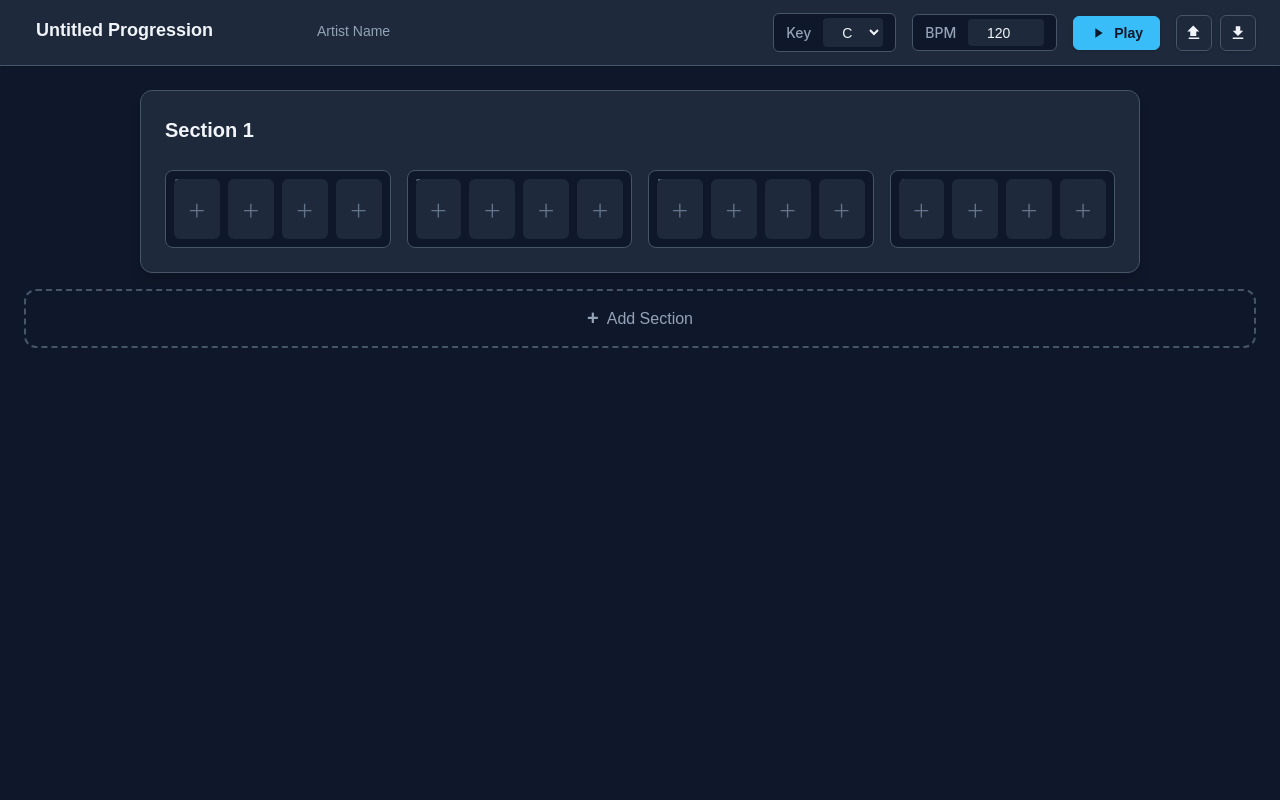
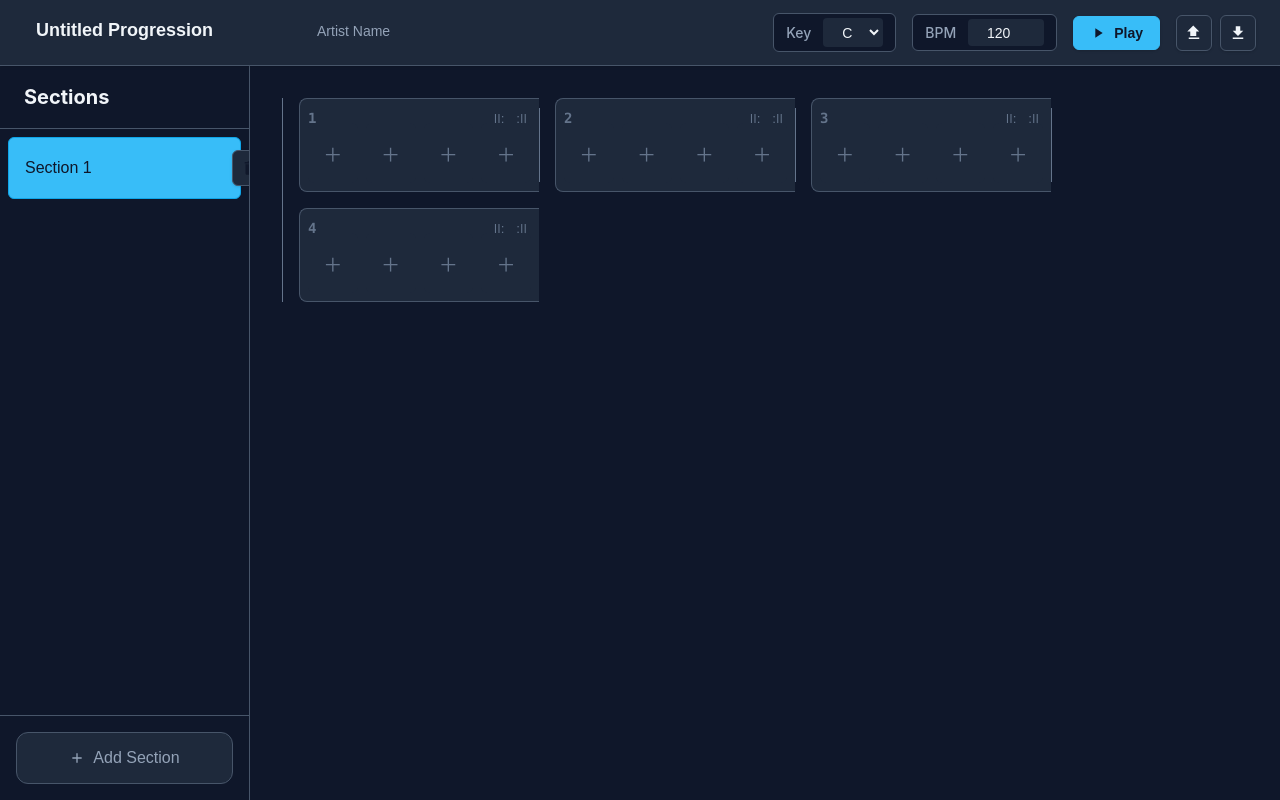
Before and after one commit to DonElDoug/chord_sheet, a plain HTML site: page index.html in a window 1280 px wide. Drawn offline with Linux system fonts and the light colour scheme.

Commit message:
feat: Refactor UI to stage-friendly layout with repeats

```diff
--- a/app.js
+++ b/app.js
@@ -16,6 +16,7 @@
 class ChordProgressionApp {
   constructor() {
     this.progression = this.getDefaultProgression();
+    this.activeSectionId = null;
     this.isPlaying = false;
     this.playInterval = null;
     this.audioContext = null;
@@ -34,8 +35,10 @@ class ChordProgressionApp {
     if (this.progression.sections.length === 0) {
       this.addSection();
     } else {
-      this.render();
+      // If we have sections, make the first one active
+      this.activeSectionId = this.progression.sections[0]?.id;
     }
+    this.render();
   }
 
   // ===== DATA & STATE MANAGEMENT =====
@@ -65,9 +68,9 @@ class ChordProgressionApp {
       const saved = localStorage.getItem('chordProgression');
       if (saved) {
         const parsed = JSON.parse(saved);
-        // Basic validation to ensure we're not loading malformed data
         if (parsed && Array.isArray(parsed.sections)) {
           this.progression = { ...this.getDefaultProgression(), ...parsed };
+          this.activeSectionId = this.progression.sections[0]?.id;
         }
       }
     } catch (e) {
@@ -79,20 +82,25 @@ class ChordProgressionApp {
   updateProgressionField(field, value) {
     if (field in this.progression) {
       this.progression[field] = value;
-      if (field === 'key' || field === 'displayMode') {
-        this.render();
-      }
       this.saveToStorage();
     }
   }
 
-  // ===== AUDIO SYSTEM =====
+  setActiveSection(sectionId) {
+    this.activeSectionId = sectionId;
+    this.render();
+  }
+
+  getActiveSection() {
+    return this.progression.sections.find(s => s.id === this.activeSectionId);
+  }
+
+  // ===== AUDIO SYSTEM (omitted for brevity, assuming no changes) =====
   initAudio() {
     try {
       this.audioContext = new (window.AudioContext || window.webkitAudioContext)();
     } catch (e) {
       console.warn('Web Audio API not supported. Playback will be disabled.');
-      alert('Your browser does not support the Web Audio API, so playback is disabled.');
     }
   }
 
@@ -153,6 +161,7 @@ class ChordProgressionApp {
     });
   }
 
+
   // ===== PLAYBACK CONTROLS =====
   togglePlayback() {
     if (this.audioContext && this.audioContext.state === 'suspended') {
@@ -162,8 +171,8 @@ class ChordProgressionApp {
   }
 
   startPlayback() {
-    const allBars = this.progression.sections.flatMap(s => s.bars);
-    if (allBars.length === 0) return;
+    const activeSection = this.getActiveSection();
+    if (!activeSection || activeSection.bars.length === 0) return;
 
     this.isPlaying = true;
     this.updatePlayButton();
@@ -173,22 +182,30 @@ class ChordProgressionApp {
     const barDurationMs = beatDuration * 4 * 1000;
 
     const tick = () => {
-      const bar = allBars[this.currentBarIndex];
+      const bar = activeSection.bars[this.currentBarIndex];
       this.highlightBar(bar.id);
 
-      // Play the first valid chord in the bar
       const chordToPlay = bar.chords.find(c => c);
       if (chordToPlay) {
         this.playChord(chordToPlay);
       }
 
       this.currentBarIndex++;
-      if (this.currentBarIndex >= allBars.length) {
+      if (this.currentBarIndex >= activeSection.bars.length) {
+        // Handle repeats
+        const lastBar = activeSection.bars[activeSection.bars.length - 1];
+        if (lastBar.repeatEnd) {
+          const repeatStartIndex = activeSection.bars.findIndex(b => b.repeatStart);
+          this.currentBarIndex = repeatStartIndex !== -1 ? repeatStartIndex : 0;
+          // Play again immediately
+          tick();
+          return;
+        }
         this.stopPlayback();
       }
     };
 
-    tick(); // Play first bar immediately
+    tick();
     if (this.isPlaying) {
       this.playInterval = setInterval(tick, barDurationMs);
     }
@@ -229,7 +246,6 @@ class ChordProgressionApp {
     this.clearHighlights();
     const barEl = document.querySelector(`.bar[data-id="${barId}"]`);
     if (barEl) {
-      // Highlight the first slot of the bar
       const firstSlot = barEl.querySelector('.slot');
       if (firstSlot) {
         firstSlot.classList.add('playing');
@@ -244,7 +260,8 @@ class ChordProgressionApp {
   // ===== DOM MANIPULATION & RENDERING =====
   render() {
     this.renderSongInfo();
-    this.renderSections();
+    this.renderSectionList();
+    this.renderBars();
     this.saveToStorage();
   }
 
@@ -255,50 +272,68 @@ class ChordProgressionApp {
     document.getElementById('bpmInput').value = this.progression.bpm;
   }
 
-  renderSections() {
-    const sectionsContainer = document.querySelector('.sections');
-    sectionsContainer.innerHTML = '';
-    let globalBarIndex = 1;
+  renderSectionList() {
+    const sectionListContainer = document.querySelector('.section-list');
+    sectionListContainer.innerHTML = '';
     this.progression.sections.forEach(section => {
-      const sectionEl = this.createSectionElement(section, globalBarIndex);
-      sectionsContainer.appendChild(sectionEl);
-      globalBarIndex += section.bars.length;
+      const itemEl = document.createElement('div');
+      itemEl.className = 'section-list-item';
+      itemEl.dataset.id = section.id;
+      if (section.id === this.activeSectionId) {
+        itemEl.classList.add('active');
+      }
+
+      itemEl.innerHTML = `
+        <input class="section-item-name" value="${section.name}" data-action="update-section-name" placeholder="Section Name" />
+        <button class="header-btn icon-btn delete-section-btn" data-action="delete-section" title="Delete Section">
+          <svg viewBox="0 0 24 24" width="14" height="14"><path d="M6 19c0 1.1.9 2 2 2h8c1.1 0 2-.9 2-2V7H6v12zM19 4h-3.5l-1-1h-5l-1 1H5v2h14V4z"/></svg>
+        </button>
+      `;
+      sectionListContainer.appendChild(itemEl);
     });
   }
 
-  createSectionElement(section, startingBarNum) {
-    const sectionEl = document.createElement('div');
-    sectionEl.className = 'section';
-    sectionEl.dataset.id = section.id;
+  renderBars() {
+    const barsContainer = document.querySelector('.bars-container');
+    barsContainer.innerHTML = '';
+    const activeSection = this.getActiveSection();
 
-    sectionEl.innerHTML = `
-      <div class="section-header">
-        <input class="section-title" value="${section.name}" data-action="update-section-name" placeholder="Section Name" />
-        <div class="section-controls">
-          <button class="header-btn icon-btn" data-action="add-bar" title="Add Bar">
-            <svg viewBox="0 0 24 24"><path d="M19 13h-6v6h-2v-6H5v-2h6V5h2v6h6v2z"/></svg>
-          </button>
-          <button class="header-btn icon-btn delete-section-btn" data-action="delete-section" title="Delete Section">
-            <svg viewBox="0 0 24 24"><path d="M6 19c0 1.1.9 2 2 2h8c1.1 0 2-.9 2-2V7H6v12zM19 4h-3.5l-1-1h-5l-1 1H5v2h14V4z"/></svg>
-          </button>
+    if (!activeSection) {
+      barsContainer.innerHTML = `
+        <div class="no-section-selected">
+          <p>Select a section on the left to view its bars, or add a new one.</p>
+        </div>`;
+      return;
+    }
+
+    activeSection.bars.forEach((bar, index) => {
+      const barEl = this.createBarElement(activeSection.id, bar, index + 1);
+      barsContainer.appendChild(barEl);
+    });
+  }
+
+  createBarElement(sectionId, bar, barNumber) {
+    const barEl = document.createElement('div');
+    barEl.className = 'bar';
+    barEl.dataset.id = bar.id;
+    if (bar.repeatStart) barEl.classList.add('repeat-start');
+    if (bar.repeatEnd) barEl.classList.add('repeat-end');
+
+    barEl.innerHTML = `
+      <div class="bar-header">
+        <div class="bar-number">${barNumber}</div>
+        <div class="bar-controls">
+          <button class="repeat-btn ${bar.repeatStart ? 'active' : ''}" data-action="toggle-repeat-start" title="Toggle Repeat Start">||:</button>
+          <button class="repeat-btn ${bar.repeatEnd ? 'active' : ''}" data-action="toggle-repeat-end" title="Toggle Repeat End">:||</button>
         </div>
       </div>
-      <div class="bars-grid">
-        ${section.bars.map((bar, i) => this.createBarHTML(section.id, bar, i + startingBarNum)).join('')}
+      <div class="slots">
+        ${bar.chords.map((chord, slotIndex) => this.createSlotHTML(sectionId, bar.id, slotIndex, chord)).join('')}
       </div>
+      ${bar.repeatStart ? '<div class="repeat-sign repeat-start-sign">||:</div>' : ''}
+      ${bar.repeatEnd ? '<div class="repeat-sign repeat-end-sign">:||</div>' : ''}
     `;
-    return sectionEl;
-  }
-
-  createBarHTML(sectionId, bar, barNumber) {
-    return `
-      <div class="bar" data-id="${bar.id}">
-        <div class="bar-number">${barNumber}</div>
-        <div class="slots">
-          ${bar.chords.map((chord, slotIndex) => this.createSlotHTML(sectionId, bar.id, slotIndex, chord)).join('')}
-        </div>
-      </div>
-    `;
+    return barEl;
   }
 
   createSlotHTML(sectionId, barId, slotIndex, chord) {
@@ -320,7 +355,6 @@ class ChordProgressionApp {
   }
 
   getDisplayChord(chord) {
-    // This logic can be expanded for absolute chords
     return chord.root;
   }
 
@@ -332,12 +366,16 @@ class ChordProgressionApp {
       bars: Array.from({ length: 4 }, () => this.createEmptyBar())
     };
     this.progression.sections.push(newSection);
+    this.activeSectionId = newSection.id;
     this.render();
   }
 
   deleteSection(sectionId) {
     if (confirm('Are you sure you want to delete this section?')) {
       this.progression.sections = this.progression.sections.filter(s => s.id !== sectionId);
+      if (this.activeSectionId === sectionId) {
+        this.activeSectionId = this.progression.sections[0]?.id || null;
+      }
       this.render();
     }
   }
@@ -350,18 +388,22 @@ class ChordProgressionApp {
     }
   }
 
-  addBar(sectionId) {
-    const section = this.progression.sections.find(s => s.id === sectionId);
-    if (section) {
-      section.bars.push(this.createEmptyBar());
-      this.render();
+  toggleRepeat(barId, type) {
+    const section = this.getActiveSection();
+    const bar = section?.bars.find(b => b.id === barId);
+    if (bar) {
+      bar[type] = !bar[type];
+      this.renderBars();
+      this.saveToStorage();
     }
   }
 
   createEmptyBar() {
     return {
       id: `b_${Date.now()}_${Math.random()}`,
-      chords: [null, null, null, null]
+      chords: [null, null, null, null],
+      repeatStart: false,
+      repeatEnd: false
     };
   }
 
@@ -372,9 +414,10 @@ class ChordProgressionApp {
       if (newChordData) {
         bar.chords[slotIndex] = { ...bar.chords[slotIndex], ...newChordData };
       } else {
-        bar.chords[slotIndex] = null; // Clear the chord
+        bar.chords[slotIndex] = null;
       }
-      this.render();
+      this.renderBars();
+      this.saveToStorage();
     }
   }
 
@@ -422,16 +465,17 @@ class ChordProgressionApp {
 
   // ===== EVENT HANDLING =====
   setupEventListeners() {
-    // Delegated main click handler
     document.addEventListener('click', e => {
       const target = e.target;
       const actionEl = target.closest('[data-action]');
+      const sectionItemEl = target.closest('.section-list-item');
 
       if (actionEl) {
+        e.stopPropagation();
         const action = actionEl.dataset.action;
         const value = actionEl.dataset.value;
         const slotEl = target.closest('.slot');
-        const sectionEl = target.closest('.section');
+        const barEl = target.closest('.bar');
 
         switch (action) {
           case 'select-chord':
@@ -443,29 +487,30 @@ class ChordProgressionApp {
             this.closeAllSelectors();
             break;
           case 'delete-chord':
-            e.stopPropagation();
             this.updateChord(slotEl.dataset.sectionId, slotEl.dataset.barId, slotEl.dataset.slotIndex, null);
             break;
           case 'add-section':
             this.addSection();
             break;
-          case 'add-bar':
-            this.addBar(sectionEl.dataset.id);
+          case 'delete-section':
+            this.deleteSection(target.closest('.section-list-item').dataset.id);
             break;
-          case 'delete-section':
-            this.deleteSection(sectionEl.dataset.id);
+          case 'toggle-repeat-start':
+            this.toggleRepeat(barEl.dataset.id, 'repeatStart');
+            break;
+          case 'toggle-repeat-end':
+            this.toggleRepeat(barEl.dataset.id, 'repeatEnd');
             break;
         }
+      } else if (sectionItemEl) {
+        this.setActiveSection(sectionItemEl.dataset.id);
       } else if (target.closest('.slot')) {
-        // Open chord selector on left click
         this.openChordSelector(target.closest('.slot'));
       } else if (!target.closest('.chord-selector, .extension-selector')) {
-        // Close selectors if clicking outside
         this.closeAllSelectors();
       }
     });
 
-    // Delegated context menu (right-click) handler
     document.addEventListener('contextmenu', e => {
       const slotEl = e.target.closest('.slot');
       if (slotEl && slotEl.classList.contains('has-chord')) {
@@ -474,16 +519,16 @@ class ChordProgressionApp {
       }
     });
 
-    // Delegated input/change handler
     document.addEventListener('input', e => {
       const target = e.target;
       if (target.dataset.field) {
         this.updateProgressionField(target.dataset.field, target.value);
       } else if (target.dataset.action === 'update-section-name') {
-        const sectionId = target.closest('.section').dataset.id;
+        const sectionId = target.closest('.section-list-item').dataset.id;
         this.updateSectionName(sectionId, target.value);
       }
     });
+
     document.addEventListener('change', e => {
         const target = e.target;
         if (target.dataset.field) {
@@ -491,11 +536,9 @@ class ChordProgressionApp {
         }
     });
 
-    // Global handlers
     document.getElementById('playBtn').addEventListener('click', () => this.togglePlayback());
     document.querySelector('.btn-import').addEventListener('click', () => this.importJSON());
     document.querySelector('.btn-export').addEventListener('click', () => this.exportJSON());
-    document.querySelector('.btn-add-section').addEventListener('click', () => this.addSection());
 
     document.addEventListener('keydown', e => {
       if (e.key === 'Escape') this.closeAllSelectors();
@@ -519,6 +562,7 @@ class ChordProgressionApp {
           const imported = JSON.parse(event.target.result);
           if (imported && Array.isArray(imported.sections)) {
             this.progression = { ...this.getDefaultProgression(), ...imported };
+            this.activeSectionId = this.progression.sections[0]?.id || null;
             this.stopPlayback();
             this.render();
           } else {
--- a/index.html
+++ b/index.html
@@ -63,16 +63,28 @@
     </div>
   </header>
 
-  <main class="main">
-    <div class="sections">
-      <!-- Sections will be dynamically inserted here -->
-    </div>
-
-    <div class="add-section-area">
-      <button class="btn-add-section">
-        <span class="add-icon">+</span>
-        <span>Add Section</span>
-      </button>
+  <main class="main-container">
+    <aside class="section-sidebar">
+      <div class="section-list-header">
+        <h3>Sections</h3>
+      </div>
+      <div class="section-list">
+        <!-- Section list will be dynamically inserted here -->
+      </div>
+      <div class="sidebar-footer">
+        <button class="btn-add-section" data-action="add-section">
+          <svg viewBox="0 0 24 24" width="16" height="16" fill="currentColor"><path d="M19 13h-6v6h-2v-6H5v-2h6V5h2v6h6v2z"/></svg>
+          <span>Add Section</span>
+        </button>
+      </div>
+    </aside>
+    <div class="content-area">
+      <div class="bars-container">
+        <!-- Bars of the active section will be dynamically inserted here -->
+        <div class="no-section-selected">
+          <p>Select a section on the left to view its bars.</p>
+        </div>
+      </div>
     </div>
   </main>
 
--- a/styles.css
+++ b/styles.css
@@ -364,108 +364,231 @@ body {
 }
 
 /* ===== MAIN LAYOUT ===== */
-.main {
+.main-container {
+  display: flex;
   flex: 1;
-  overflow-y: auto;
-  padding: 1.5rem;
+  overflow: hidden; /* Prevent whole page scroll */
 }
 
-.sections {
+.section-sidebar {
+  width: 250px;
+  background: var(--bg);
+  border-right: 1px solid var(--border);
   display: flex;
   flex-direction: column;
-  gap: 2.5rem;
-  max-width: 1000px;
-  margin: 0 auto;
+  flex-shrink: 0;
 }
 
-.section {
-  background: var(--surface);
-  border-radius: var(--radius-lg);
-  padding: 1.5rem;
-  box-shadow: var(--shadow-lg);
-  border: 1px solid var(--border);
-  position: relative;
+.section-list-header {
+  padding: 1rem 1.5rem;
+  border-bottom: 1px solid var(--border);
+  flex-shrink: 0;
 }
 
-.section-header {
+.section-list-header h3 {
+  font-size: 1.25rem;
+  color: var(--text);
+}
+
+.section-list {
+  overflow-y: auto;
+  flex: 1;
+  padding: 0.5rem;
+}
+
+.section-list-item {
   display: flex;
   justify-content: space-between;
   align-items: center;
-  margin-bottom: 1.5rem;
+  padding: 0.75rem 1rem;
+  border-radius: 6px;
+  cursor: pointer;
+  transition: background-color 0.2s ease;
+  border: 1px solid transparent;
 }
 
-.section-title {
-  font-size: 1.25rem;
-  font-weight: 600;
-  color: var(--text);
+.section-list-item:hover {
+  background-color: var(--surface-hover);
+}
+
+.section-list-item.active {
+  background-color: var(--accent);
+  color: var(--bg);
+  font-weight: 700;
+  border-color: var(--accent-dark);
+}
+
+.section-list-item.active .section-item-name {
+  color: var(--bg);
+}
+
+.section-item-name {
+  font-weight: 500;
+  color: var(--text-muted);
+  flex: 1;
   background: transparent;
   border: none;
-  padding: 0.25rem 0.5rem;
-  margin-left: -0.5rem;
-  border-radius: 6px;
-  transition: background 0.2s ease;
+  color: inherit;
+  font-size: inherit;
+  padding: 0;
+  margin: 0;
 }
 
-.section-title:focus {
-  background: var(--surface-hover);
-  box-shadow: 0 0 0 2px var(--accent);
+.section-list-item.active .section-item-name::placeholder {
+  color: rgba(15, 23, 42, 0.6);
 }
 
-.section-controls {
-  display: flex;
-  align-items: center;
-  gap: 0.5rem;
-  position: absolute;
-  top: 1rem;
-  right: 1rem;
+.delete-section-btn {
+  color: var(--text-subtle);
+  visibility: hidden;
   opacity: 0;
-  transition: opacity 0.2s ease-in-out;
+  transition: opacity 0.2s;
 }
 
-.section:hover .section-controls {
+.section-list-item:hover .delete-section-btn,
+.section-list-item.active .delete-section-btn {
+  visibility: visible;
   opacity: 1;
+  color: inherit;
 }
 
-.section-controls .icon-btn {
-  color: var(--text-muted);
-  background-color: var(--surface-hover);
+.sidebar-footer {
+  padding: 1rem;
+  border-top: 1px solid var(--border);
+  flex-shrink: 0;
+}
+
+.sidebar-footer .btn-add-section {
+  width: 100%;
+  justify-content: center;
+  background-color: var(--surface);
   border: 1px solid var(--border);
 }
 
-.section-controls .icon-btn:hover {
-  color: var(--text);
-  background: var(--surface-active);
+.sidebar-footer .btn-add-section:hover {
+  background-color: var(--surface-hover);
   border-color: var(--border-focus);
 }
 
-.section-controls .delete-section-btn:hover {
-  color: white;
-  background: var(--danger);
-  border-color: var(--danger);
+.content-area {
+  flex: 1;
+  overflow-y: auto;
+  padding: 2rem;
+}
+
+.bars-container {
+  display: flex;
+  flex-wrap: wrap;
+  gap: 1rem;
+  position: relative;
+  border-left: 1px solid var(--border-focus);
+  padding-left: 1rem;
+}
+
+.no-section-selected {
+  width: 100%;
+  text-align: center;
+  color: var(--text-muted);
+  font-size: 1.25rem;
+  padding: 4rem 0;
+}
+
+/* OLD STYLES TO BE REMOVED OR REFACTORED */
+.sections, .section, .add-section-area {
+  display: none;
 }
 
 .bars-grid {
-  display: grid;
-  grid-template-columns: repeat(4, 1fr);
-  gap: 1rem;
+  display: contents; /* Use the container's flex context */
 }
 
 .bar {
   position: relative;
-  background: var(--bg);
+  background: var(--surface);
   border-radius: var(--radius);
   border: 1px solid var(--border);
-  padding: 0.5rem;
+  padding: 1.5rem 0.5rem 0.5rem; /* More top padding for number */
+  width: 240px;
+  flex-shrink: 0;
+  display: flex;
+  flex-direction: column;
+  gap: 0.5rem;
+  border-right: none;
+  border-top-right-radius: 0;
+  border-bottom-right-radius: 0;
+}
+
+.bar::after {
+  content: '';
+  position: absolute;
+  right: -1px;
+  top: 10%;
+  bottom: 10%;
+  width: 1px;
+  background-color: var(--border-focus);
+}
+
+.bar:last-child::after {
+  display: none;
+}
+
+.bar-header {
+  position: absolute;
+  top: 0.5rem;
+  left: 0.5rem;
+  right: 0.5rem;
+  display: flex;
+  justify-content: space-between;
+  align-items: center;
 }
 
 .bar-number {
-  position: absolute;
-  top: 0.25rem;
-  left: 0.5rem;
-  font-size: 0.75rem;
+  font-size: 0.875rem;
   font-weight: 600;
   color: var(--text-subtle);
   font-family: 'SF Mono', 'Monaco', 'Inconsolata', monospace;
+}
+
+.bar-controls {
+  display: flex;
+  gap: 0.25rem;
+}
+
+.repeat-btn {
+  background: transparent;
+  border: none;
+  color: var(--text-subtle);
+  cursor: pointer;
+  padding: 0.25rem;
+  border-radius: 4px;
+}
+
+.repeat-btn:hover {
+  color: var(--text);
+  background-color: var(--surface-hover);
+}
+
+.repeat-btn.active {
+  color: var(--accent);
+  background-color: var(--surface-hover);
+}
+
+.repeat-sign {
+  position: absolute;
+  top: 50%;
+  transform: translateY(-50%);
+  font-size: 2rem;
+  font-weight: bold;
+  color: var(--text);
+  pointer-events: none;
+}
+
+.repeat-start-sign {
+  left: -10px;
+}
+
+.repeat-end-sign {
+  right: -10px;
 }
 
 .slots {
@@ -474,6 +597,7 @@ body {
   gap: 0.5rem;
   height: 100%;
 }
+
 
 .slot {
   position: relative;
```
